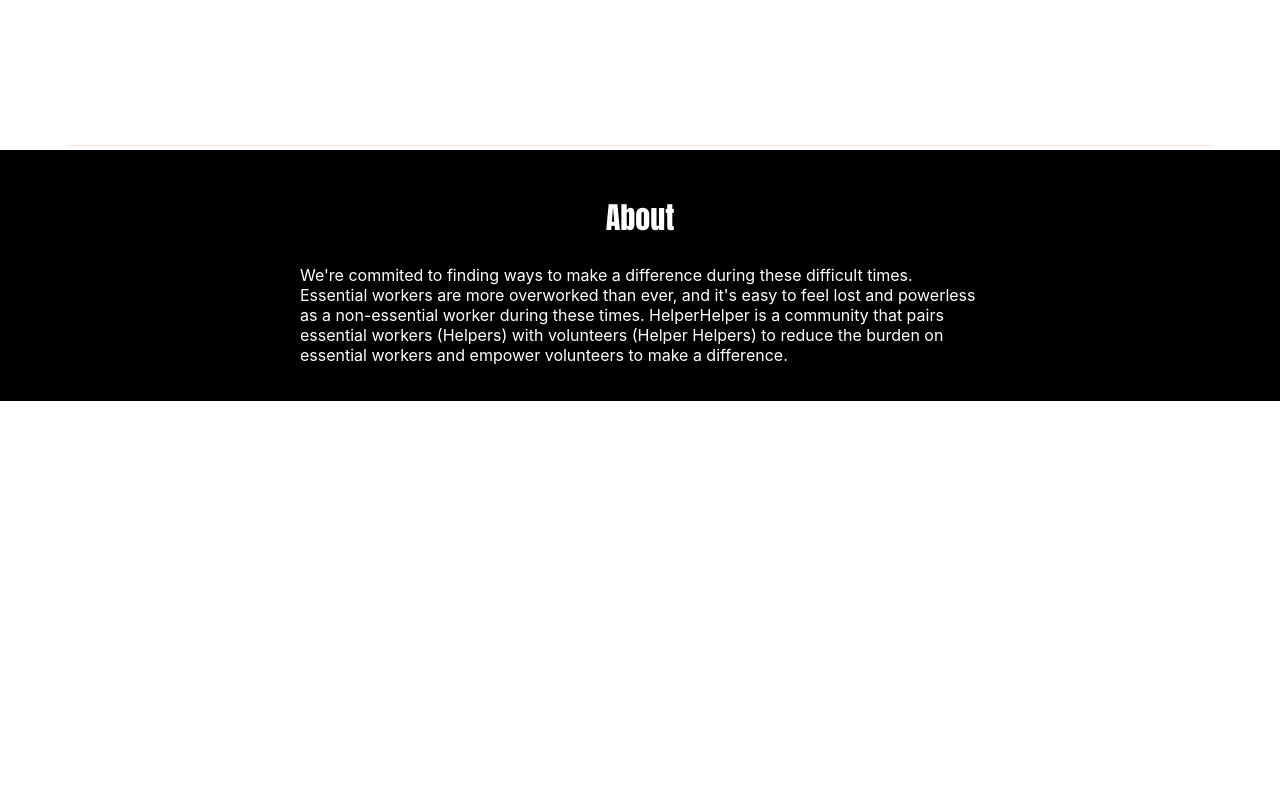
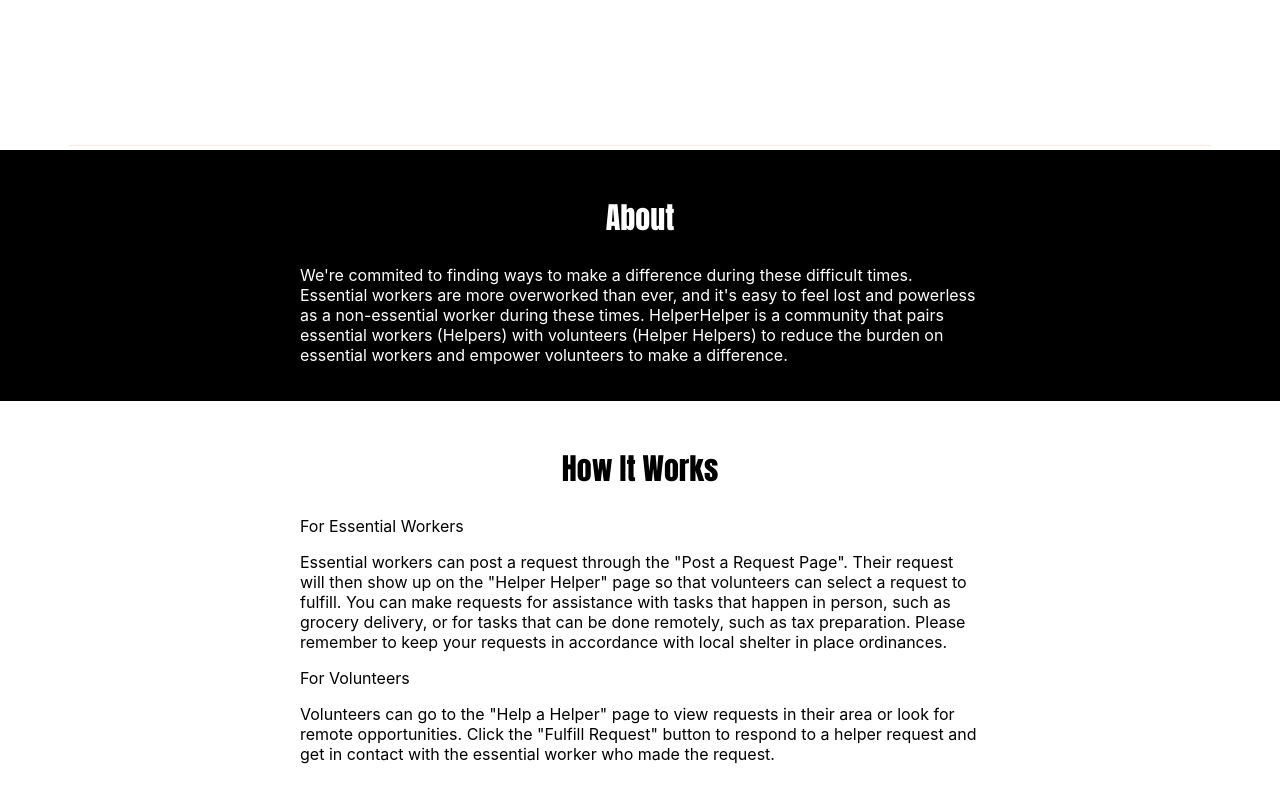
Before and after one commit to kirawoods/helper-helper, a React (Create React App) app: page / in a window 1280 px wide. Shown: the part 539-1339 px from the top of the page. Before the commit the page ends 940 px from the top, so only its background shows below. Built offline with nearby package versions, Linux system fonts and the light colour scheme.

Commit message:
adds How it Works section to home page

```diff
--- a/src/components/Home.css
+++ b/src/components/Home.css
@@ -17,3 +17,15 @@
   font-weight: 100;
   font-size: 30px;
 }
+
+.how-it-works-section {
+  padding: 20px 300px;
+  text-align: left;
+}
+
+.how-it-works-header {
+  text-align: center;
+  font-family: "Anton", sans-serif;
+  font-weight: 100;
+  font-size: 30px;
+}
--- a/src/components/Home.js
+++ b/src/components/Home.js
@@ -17,6 +17,26 @@
           essential workers and empower volunteers to make a difference.{" "}
         </p>
       </div>
+      <div className="how-it-works-section">
+        <h2 className="how-it-works-header">How It Works</h2>
+        <p>For Essential Workers</p>
+        <p>
+          Essential workers can post a request through the "Post a Request
+          Page". Their request will then show up on the "Helper Helper" page so
+          that volunteers can select a request to fulfill. You can make requests
+          for assistance with tasks that happen in person, such as grocery
+          delivery, or for tasks that can be done remotely, such as tax
+          preparation. Please remember to keep your requests in accordance with
+          local shelter in place ordinances.
+        </p>
+        <p>For Volunteers</p>
+        <p>
+          Volunteers can go to the "Help a Helper" page to view requests in
+          their area or look for remote opportunities. Click the "Fulfill
+          Request" button to respond to a helper request and get in contact with
+          the essential worker who made the request.
+        </p>
+      </div>
     </div>
   );
 }
```
